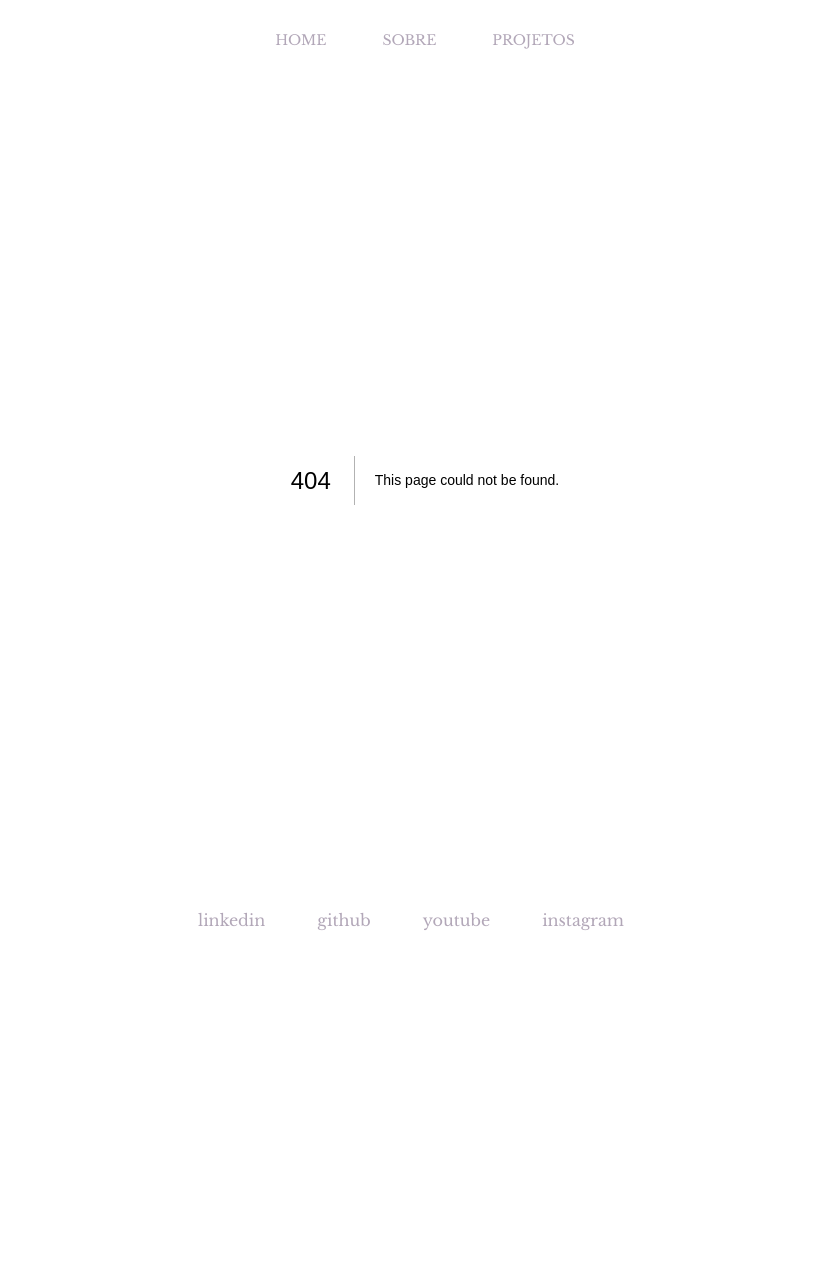
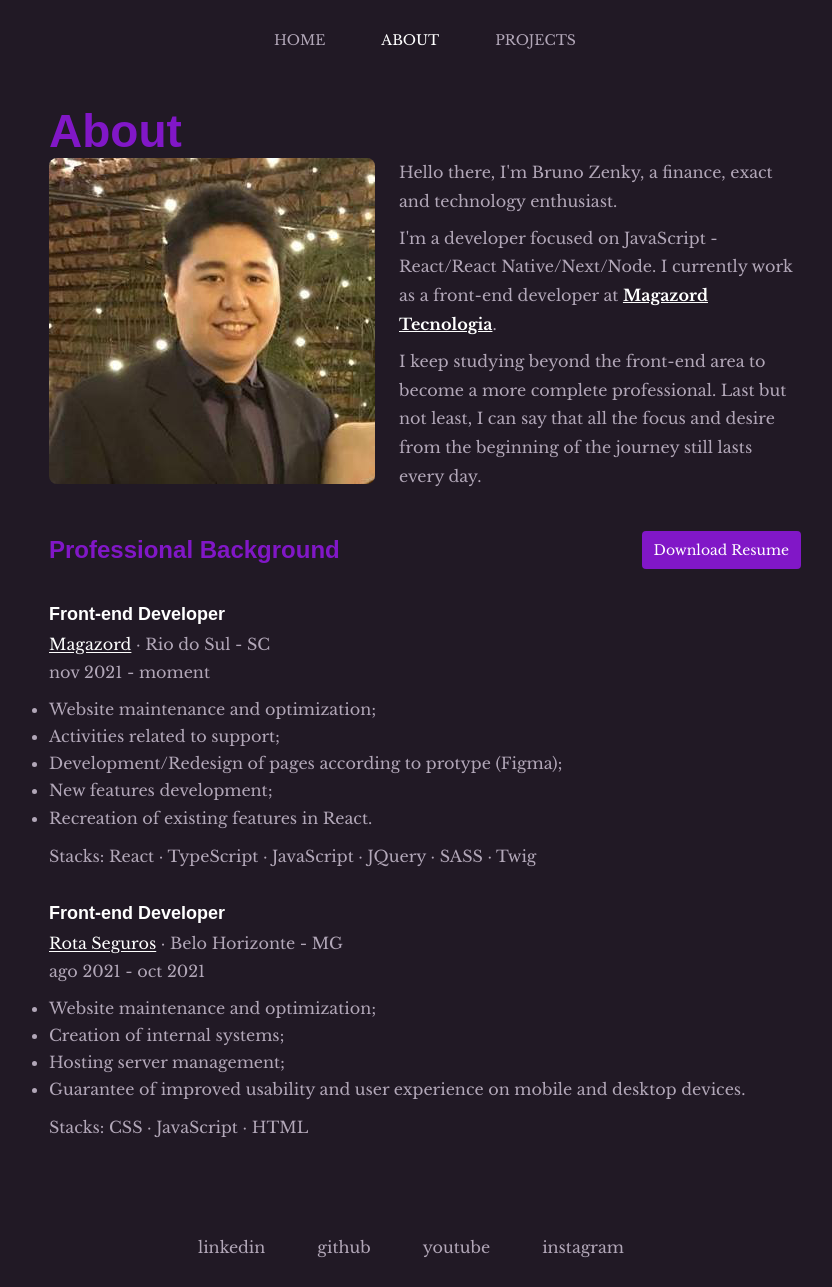
Before and after one commit to bzenky/bzenky.dev, a Next.js app: page /about in a window 1280 px wide. Before the commit this address had no page. Shown: the whole page, without its empty margins (215-1047 px from the left). Before the commit the page ends 960 px from the top, so only its background shows below. Built offline with nearby package versions, Linux system fonts and the light colour scheme; a web font is replaced by a local one.

Commit message:
chore: translate text to english

```diff
--- a/src/components/Header/index.tsx
+++ b/src/components/Header/index.tsx
@@ -10,12 +10,12 @@ export function Header() {
             'name': 'home',
         },
         {
-            'url': '/sobre',
-            'name': 'sobre',
+            'url': '/about',
+            'name': 'about',
         },
         {
-            'url': '/projetos',
-            'name': 'projetos',
+            'url': '/projects',
+            'name': 'projects',
         },
     ]
 
--- /dev/null
+++ b/src/pages/about.tsx
@@ -0,0 +1,83 @@
+import Head from "next/head"
+import Image from "next/image"
+import {
+    AboutContainer,
+    BioWrapper,
+    CareerItemWrapper,
+    ExperiencesHeader,
+    ExperienciesContainer,
+    Main,
+    PhotoBioWrapper
+} from "../../styles/pages/about"
+import profilePhoto from '../assets/zenky.png'
+
+export default function About() {
+    return (
+        <>
+            <Head>
+                <title>About | Zenky</title>
+                <meta content='Zenky is a front-end developer, passionate about learning and sharing that knowledge along the way.' name="description" />
+                <meta content='Zenky is a front-end developer, passionate about learning and sharing that knowledge along the way.' property="og:description" />
+            </Head>
+
+            <AboutContainer>
+                <h1>About</h1>
+                <Main>
+                    <PhotoBioWrapper>
+                        <Image src={profilePhoto} alt="Zenky's Profile Photo" priority />
+
+                        <BioWrapper>
+                            <p>Hello there, I'm Bruno Zenky, a finance, exact and technology enthusiast.</p>
+                            <p>I'm a developer focused on JavaScript - React/React Native/Next/Node. I currently work as a front-end developer at <strong><a href="https://www.magazord.com.br" target="_blank" rel="noreferrer">Magazord Tecnologia</a></strong>.</p>
+                            <p>I keep studying beyond the front-end area to become a more complete professional. Last but not least, I can say that all the focus and desire from the beginning of the journey still lasts every day.
+                            </p>
+                        </BioWrapper>
+                    </PhotoBioWrapper>
+
+                    <ExperienciesContainer>
+                        <ExperiencesHeader>
+                            <h2>Professional Background</h2>
+
+                            <a href="/bzenky.pdf" target="_blank" download="CV - Bruno Zenky G Asano">
+                                Download Resume
+                            </a>
+                        </ExperiencesHeader>
+
+                        <CareerItemWrapper>
+                            <h3>Front-end Developer</h3>
+                            <div>
+                                <a href="https://www.magazord.com.br" target="_blank" rel="noreferrer">Magazord</a>
+                                <span> · Rio do Sul - SC</span>
+                            </div>
+                            <span>nov 2021 - moment</span>
+                            <ul>
+                                <li>Website maintenance and optimization;</li>
+                                <li>Activities related to support;</li>
+                                <li>Development/Redesign of pages according to protype (Figma);</li>
+                                <li>New features development;</li>
+                                <li>Recreation of existing features in React.</li>
+                            </ul>
+                            <span>Stacks: React · TypeScript · JavaScript · JQuery ·  SASS · Twig</span>
+                        </CareerItemWrapper>
+
+                        <CareerItemWrapper>
+                            <h3>Front-end Developer</h3>
+                            <div>
+                                <a href="https://www.rotaseguros.com.br" target="_blank" rel="noreferrer">Rota Seguros</a>
+                                <span> · Belo Horizonte - MG</span>
+                            </div>
+                            <span>ago 2021 - oct 2021</span>
+                            <ul>
+                                <li>Website maintenance and optimization;</li>
+                                <li>Creation of internal systems;</li>
+                                <li>Hosting server management;</li>
+                                <li>Guarantee of improved usability and user experience on mobile and desktop devices.</li>
+                            </ul>
+                            <span>Stacks: CSS · JavaScript · HTML</span>
+                        </CareerItemWrapper>
+                    </ExperienciesContainer>
+                </Main>
+            </AboutContainer>
+        </>
+    )
+}
--- a/styles/pages/about.ts
+++ b/styles/pages/about.ts
@@ -39,8 +39,11 @@ export const BioWrapper = styled.div`
     line-height: 1.8;
 
     p {
-        margin-top: 8px;
         color: #B2A7B8;
+
+        & + p {
+            margin-top: 8px;
+        }
 
         strong,
         span,
@@ -121,7 +124,8 @@ export const CareerItemWrapper = styled.div`
     }
     }
 
-    > p {
-        margin: 8px 0;
+    > ul {
+        margin: 12px 0;
+        line-height: 1.7;
     }
 `
```
Also changed, not shown: src/components/Footer/index.tsx (+6 -1 lines), src/pages/index.tsx (+4 -4 lines), src/pages/projects.tsx (renamed from src/pages/projetos.tsx, +10 -10 lines), src/pages/sobre.tsx (deleted, +0 -76 lines).
